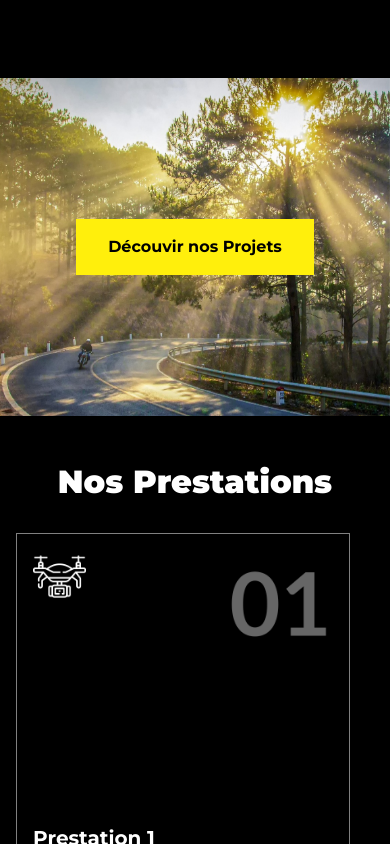
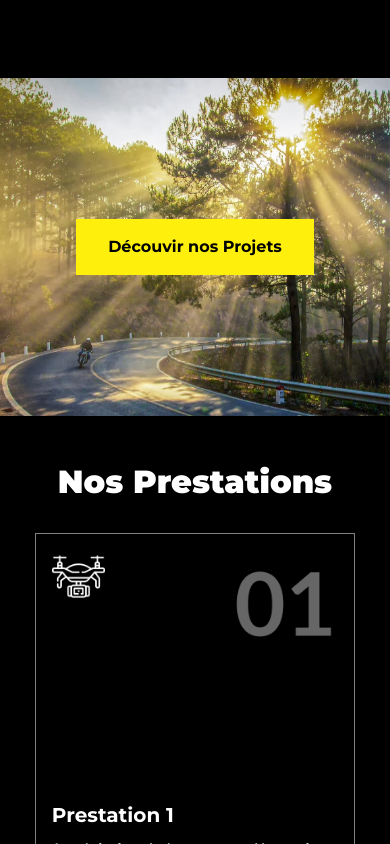
Before and after one commit to Guillaume811/site_dmv, a React (Create React App) app in the folder dmv/: page / in a window 390 px wide. Shown: the part 3464-4308 px from the top of the page. Built offline with nearby package versions, Linux system fonts and the light colour scheme.

Commit message:
mise à jour du responsive

```diff
--- a/dmv/src/components/cards/CardPrestation/CardPrestation.module.scss
+++ b/dmv/src/components/cards/CardPrestation/CardPrestation.module.scss
@@ -4,6 +4,9 @@
     display: flex;
     flex-direction: column;
     justify-content: space-between;
+    width: calc(20% - 1rem); // 4 cards par ligne (gap compensé)
+    flex-grow: 0;
+    flex-shrink: 0;
     height: 50vh;
     padding: 1rem;
     background-color: $secondary;
@@ -14,6 +17,14 @@
     &:hover {
         transform: scale(1.03);
         box-shadow: 0 0 20px rgba(255, 239, 12, 0.4); // ombre jaune
+    }
+
+    @media screen and (max-width: 1024px) {
+        width: calc(40% - 2rem); // 2 cards par ligne
+    }
+
+    @media screen and (max-width: 768px) {
+        width: 80%; // 1 card par ligne
     }
 
     &__top {
--- a/dmv/src/components/grid/PrestationGrid/PrestationGrid.module.scss
+++ b/dmv/src/components/grid/PrestationGrid/PrestationGrid.module.scss
@@ -1,6 +1,15 @@
 .grid {
-  display: flex;
-  flex-wrap: wrap; // autorise les retours à la ligne si besoin
-  justify-content: space-between; // ou space-evenly / center
-  gap: 2rem; // espacements entre les cards
+    display: flex;
+    flex-wrap: wrap;
+    justify-content: center;
+    gap: 1rem;
+
+    /*@media screen and (max-width: 1024px) {
+        flex: 1 1 calc(50% - 2rem);
+    }
+
+    @media screen and (max-width: 768px) {
+        flex: 1 1 100%;
+        gap: 1rem;
+    }*/
 }
```
